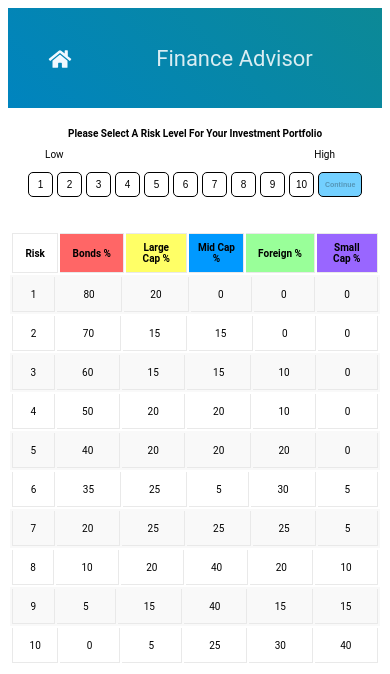
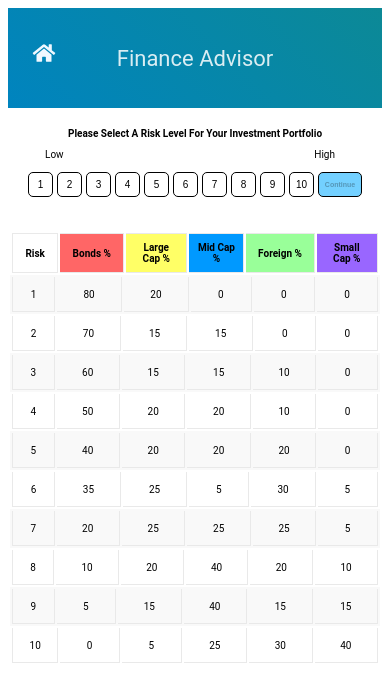
Before and after one commit to maggieyam/Financial_Advisor, a React app: page / in a window 390 px wide. Built offline with nearby package versions, Linux system fonts and the light colour scheme.

Commit message:
fix navbar for responsiveness

```diff
--- a/src/components/navbar/navbar.css
+++ b/src/components/navbar/navbar.css
@@ -8,13 +8,16 @@
 }
 
 .home-icon {
-    margin-left: 25px;
+    position: absolute;
+    width: 12px;
+    left: 50px;
+    top: 34px;
     color: aliceblue;
 
 }
 
 .title {
-    width: 95%;
+    width: 100%;
     text-align: center;
     font-size: 50px;
     color: rgba(255,255,255,0.85);
--- a/src/components/preferences/preferences.css
+++ b/src/components/preferences/preferences.css
@@ -32,6 +32,10 @@ button.continue-btn {
     font-weight: 600;
     background-color: #73d0FF;
 
+}
+
+a {
+    text-decoration: none;
 }
 
 
--- a/src/index.css
+++ b/src/index.css
@@ -14,6 +14,9 @@ h1, h2, h3, h4, h5, h6, div {
 
 button {
   cursor: pointer;
+  display: flex;
+  justify-content: center;
+  align-items: center;
 }
 
 
@@ -60,7 +63,6 @@ text {
 }
 
 
-
 input {
   text-indent: 4px;
   height: 20px;
--- a/src/resize.css
+++ b/src/resize.css
@@ -1,4 +1,12 @@
 @media only screen and (max-width: 800px) {
+    .home-icon {
+        width: 10px;
+        position: absolute;
+        left: 35px;
+        top: 44px;
+        margin-left: 0;
+    }
+
     .risk-scale-btn{
         width: 48px;
         height: 48px;
@@ -44,6 +52,14 @@
 }
 
 @media only screen and (max-width: 640px) {
+    .home-icon {
+        width: 8px;
+        position: absolute;
+        left: 25px;
+        top: 43px;
+        margin-left: 0;
+    }
+
     .risk-scale-btn{
         width: 32px;
         height: 32px;
@@ -51,7 +67,7 @@
     }
 
     button.continue-btn {
-        width: 40px;
+        width: 48px;
         height: 32px;
         font-size: 8px;
     }
@@ -90,6 +106,13 @@
 }
 
 @media only screen and (max-width: 540px) {
+    .home-icon {
+        width: 6px;
+        position: absolute;
+        left: 2px;
+        top: 43px;
+        margin-left: 15px;
+    }
     .risk-scale-btn{
         width: 25px;
         height: 25px;
@@ -130,6 +153,21 @@
 }
 
 @media only screen and (max-width: 350px) {
+    .home-icon {
+        width: 6px;
+        position: absolute;
+        left: 2px;
+        top: 48px;
+        margin-left: 5px;
+    }
+
+    /* svg {
+        width: 8px;
+    } */
+
+    .title {
+        width: 100%;
+    }
     .risk-scale-btn{
         width: 17px;
         height: 17px;
```
